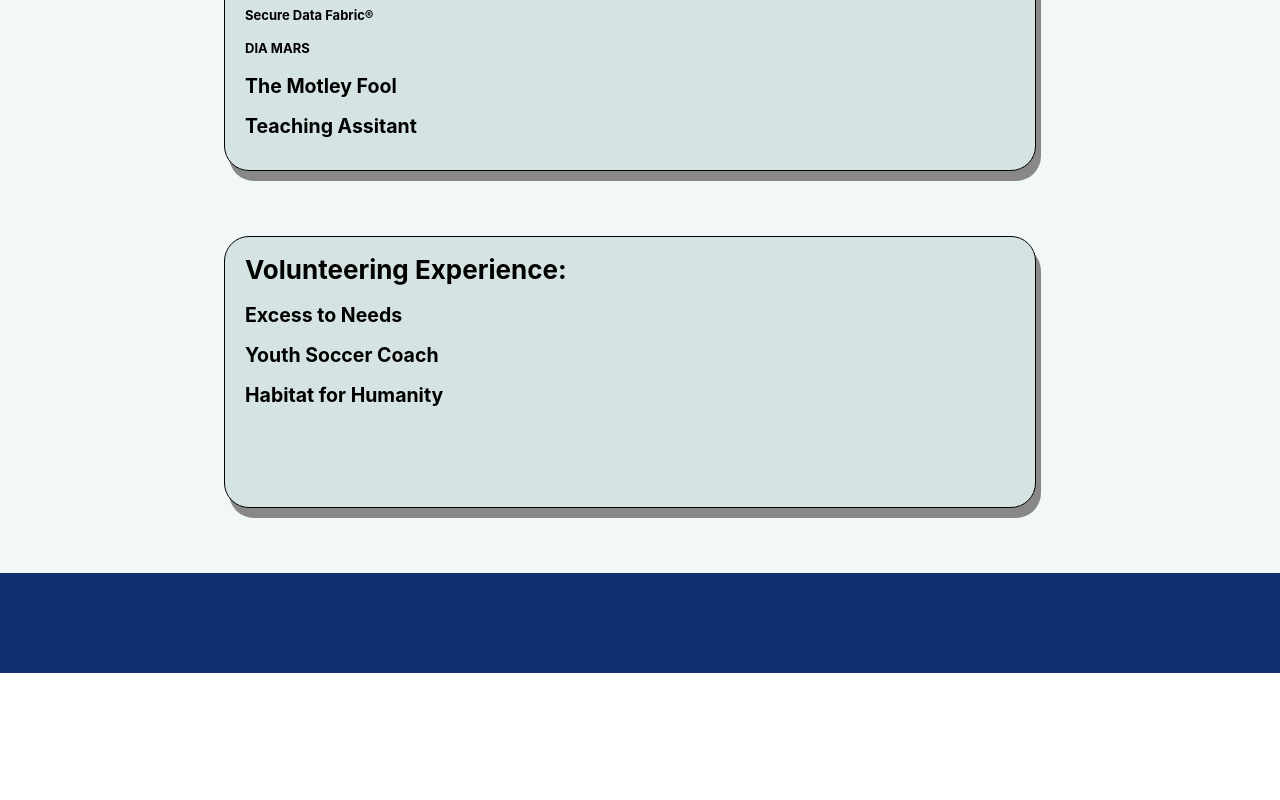
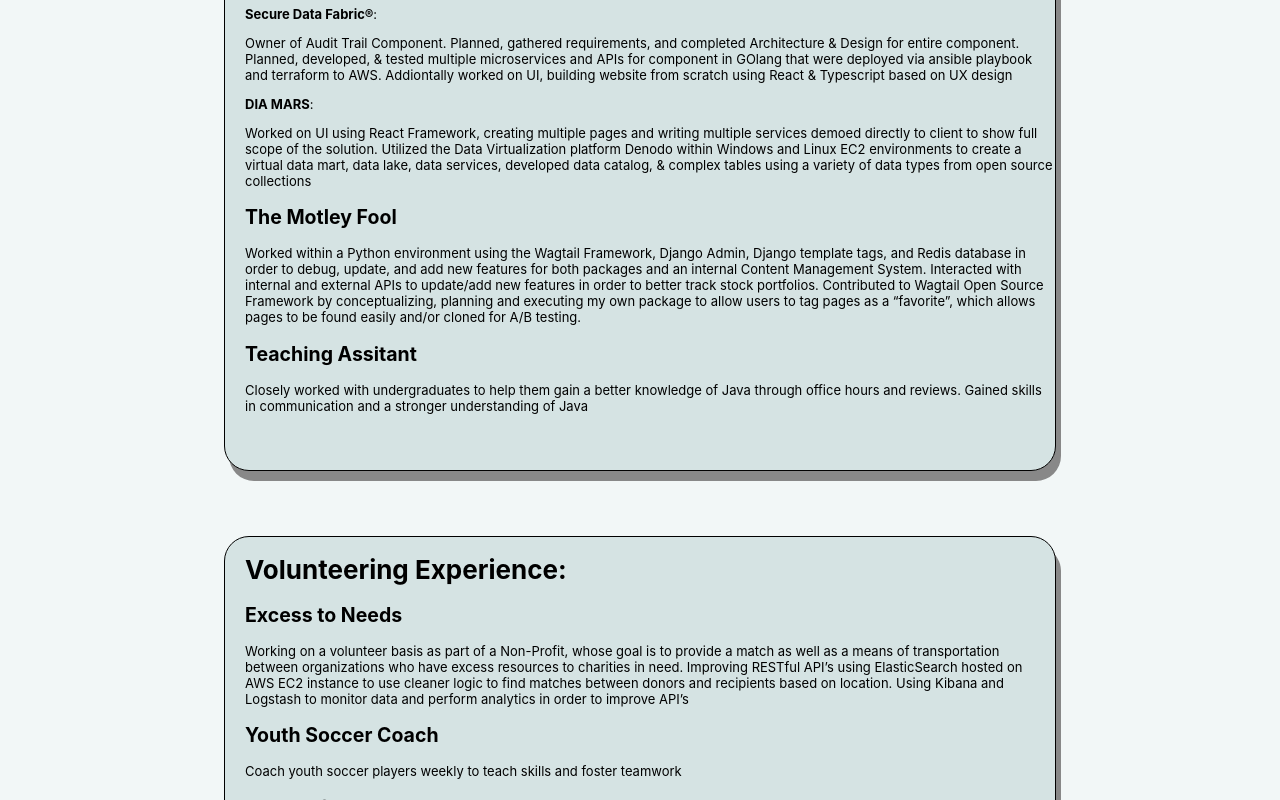
Before and after one commit to rk2ea/Rohan-Koduri-website, a React (Create React App) app: page /experience in a window 1280 px wide. Shown: the part 960-1760 px from the top of the page. Before the commit the page ends 1633 px from the top, so only its background shows below. Built offline with nearby package versions, Linux system fonts and the light colour scheme.

Commit message:
finished initial website

```diff
--- a/src/components/experience/experience.css
+++ b/src/components/experience/experience.css
@@ -19,10 +19,24 @@
   padding-bottom: 20px;
   box-shadow: 5px 10px #888888;
     background-color: #d5e3e3;
-    height: 250px;
-    width: 790px;
+    height: 550px;
+    width: 810px;
     color: black;
     margin-bottom: 65px;
     text-align: left;
     font-size: small;
   }
+  .work-experience-cards-2 {
+    border: 1px solid;
+    border-radius: 25px;
+  padding-left: 20px;
+  padding-bottom: 20px;
+  box-shadow: 5px 10px #888888;
+    background-color: #d5e3e3;
+    height: 350px;
+    width: 810px;
+    color: black;
+    margin-bottom: 65px;
+    text-align: left;
+    font-size: small;
+  }
--- a/src/components/experience/index.js
+++ b/src/components/experience/index.js
@@ -25,16 +25,17 @@
             <div  className="work-experience-cards">
                 <h1>Work Experience:</h1>
                 <h2>CGI</h2>
-                <h4>Secure Data Fabric®</h4>
-                <h4>DIA MARS</h4>
-                <h2>The Motley Fool</h2>
-                <h2>Teaching Assitant</h2>
+                <strong>Secure Data Fabric®</strong>: <p>Owner of Audit Trail Component. Planned, gathered requirements, and completed Architecture & Design for entire component. Planned, developed, & tested multiple microservices and APIs for component in GOlang that were deployed via ansible playbook and terraform to AWS. Addiontally worked on UI, building website from scratch using React & Typescript based on UX design</p>
+                <strong>DIA MARS</strong>: <p>Worked on UI using React Framework, creating multiple pages and writing multiple services demoed directly to client to show full scope of the solution. Utilized the Data Virtualization platform Denodo within Windows and Linux EC2 environments to create a virtual data mart, data lake, data services, developed data catalog, & complex tables using a variety of data types from open source collections</p>
+                <h2>The Motley Fool</h2><p>Worked within a Python environment using the Wagtail Framework, Django Admin, Django template tags, and Redis database in order to debug, update, and add new features for both packages and an internal Content Management System. Interacted with internal and external APIs to update/add new features in order to better track stock portfolios. Contributed to Wagtail Open Source Framework by conceptualizing, planning and executing my own package to allow users to tag pages as a “favorite”, which allows pages to be found easily and/or cloned for A/B testing.</p>
+                <h2>Teaching Assitant</h2><p>Closely worked with undergraduates to help them gain a better knowledge of Java through office hours and reviews. Gained skills in communication and a stronger understanding of Java</p>
             </div>
-            <div className="work-experience-cards">
+            <div className="work-experience-cards-2">
                 <h1>Volunteering Experience:</h1>
-                <h2>Excess to Needs</h2>
-                <h2>Youth Soccer Coach</h2>
-                <h2>Habitat for Humanity</h2>
+                <h2>Excess to Needs</h2> <p>Working on a volunteer basis as part of a Non-Profit, whose goal is to provide a match as well as a means of transportation between organizations who have excess resources to charities in need. Improving RESTful API’s using ElasticSearch hosted on AWS EC2 instance to use cleaner logic to find matches between donors and recipients based on location. Using Kibana and Logstash to monitor data and perform analytics in order to improve API’s
+</p>
+                <h2>Youth Soccer Coach</h2> <p>Coach youth soccer players weekly to teach skills and foster teamwork</p>
+                <h2>Habitat for Humanity</h2> <p>Built dozens of houses for economically disadvantaged in Suffolk and Charlottesville</p>
             </div>
         </div>
     );
--- a/src/components/home/index.js
+++ b/src/components/home/index.js
@@ -29,7 +29,7 @@
         <p style={{ marginLeft: "25px", fontFamily: "Impact"}}>What Have I Been Up To?</p>
             <div style={{ fontSize:"14px", marginRight: "12px", marginLeft: "12px"}}>
               Both inside and now outside the classroom, I've had the opportunity to work with so many interesting technologies. In the past year alone, I've learned so much
-              through my involvement in the <strong>Patent Pending</strong> Secure Data Fabric®, volunteering as a developer for <a rel="noopener noreferrer" target='_blank' href='https://excesstoneeds.org/'>Excess to Needs</a>, and especially coaching youth soccer.
+              through my involvement in the <strong>Patent Pending</strong> <a href="https://uspto.report/TM/90038838" target="_blank">Secure Data Fabric®</a>, volunteering as a developer for <a rel="noopener noreferrer" target='_blank' href='https://excesstoneeds.org/'>Excess to Needs</a>, and especially coaching youth soccer.
             </div>
             <a style={{marginTop:"35px"}} href="/experience" class="button">READ MORE ></a>
         </div>
```
